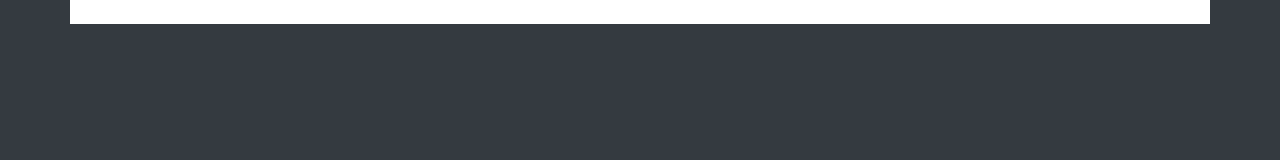
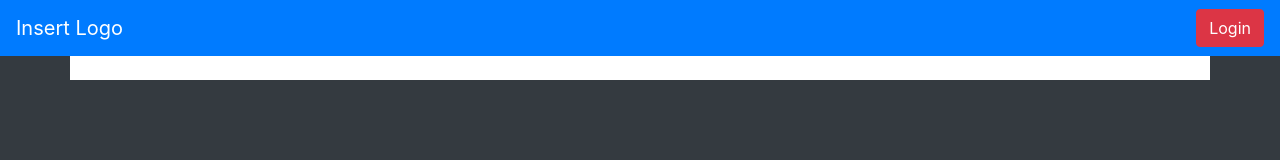
Before and after one commit to Isaachd123/EpicGamerTime, a plain HTML site: page resources/client/index.html in a window 1280 px wide. Drawn offline with Linux system fonts and the light colour scheme.

Commit message:
Navbar time

```diff
--- a/resources/client/index.html
+++ b/resources/client/index.html
@@ -21,8 +21,16 @@
     </head>
 
     <body class="bg-dark" onload="pageLoad()">
+    <nav class="navbar navbar-expand-lg navbar-dark bg-primary">
+        <a class="navbar-brand" href="index.html">Insert Logo</a>
+        <a class="nav-link"></a>
+        <ul class="nav navbar-nav ml-auto">
+            <a class="nav-link"></a>
+            <button type="button" class="btn btn-danger">Login</button>
+        </ul>
+    </nav>
+        <div class="container bg-white pb-4">
 
-        <div class="container bg-white pb-4">
 
         </div>
 
```
